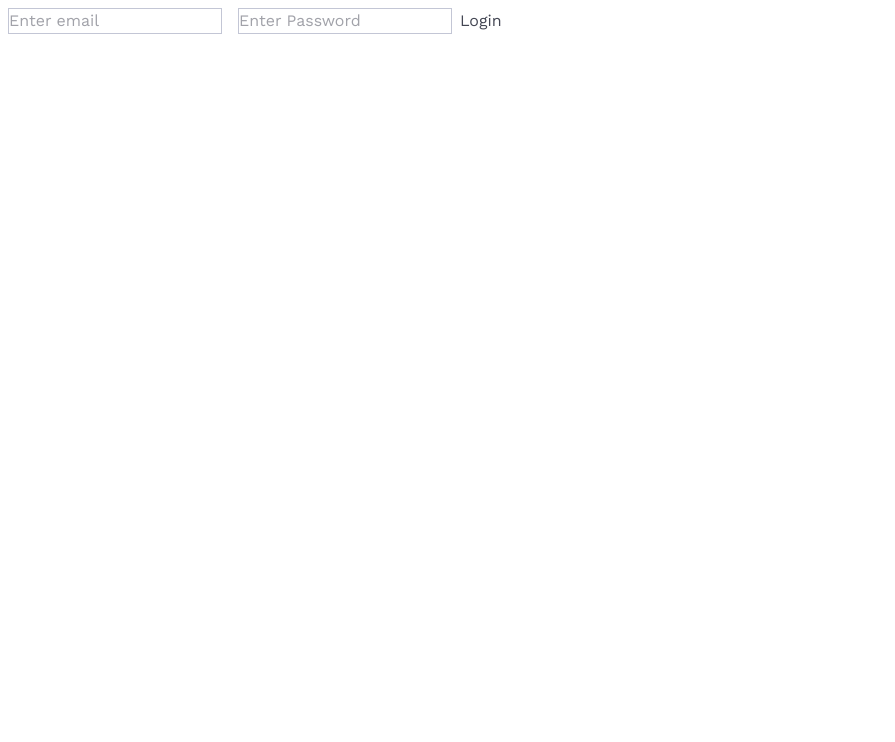
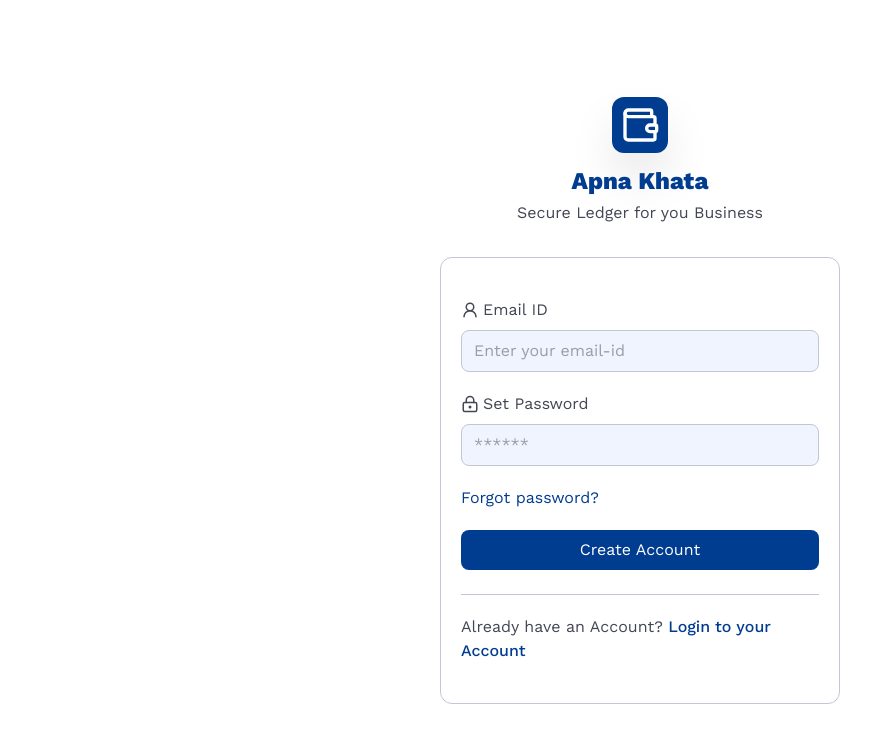
Before and after one commit to MeinFiroj/Apna-Khata, a React (Vite) app in the folder admin/: page /register in a window 1280 px wide. Before the commit this address led to /login. Shown: the top 742 px of the page, without its empty margins (0-895 px from the left). Built offline with nearby package versions, Linux system fonts and the light colour scheme; no server answers.

Commit message:
Complete admin register, login (auth flow) feature.

```diff
--- a/admin/src/pages/ForgotPass.jsx
+++ b/admin/src/pages/ForgotPass.jsx
@@ -1,9 +1,80 @@
-import React from 'react'
+import { useState } from "react";
+import Input from "../components/shared/Input";
+import Button from "../components/shared/Button";
+import { ArrowLeft, Link2, Mail } from "lucide-react";
+import { useNavigate } from "react-router-dom";
+import { forgotPassFunc } from "../api/authApi";
+import toast from "react-hot-toast";
+import Loader from "../components/shared/Loader";
 
 const ForgotPass = () => {
+  const navigate = useNavigate();
+  const [email, setEmail] = useState("");
+  const [loading, setLoading] = useState(false);
+  const [isMailSent, setIsMailSent] = useState(false);
+
+  const handleFormSubmit = async (e) => {
+    setLoading(true);
+    e.preventDefault();
+    const res = await forgotPassFunc(email);
+    if (res.success) {
+      toast.success(res.data.message || "Email sent!");
+      setIsMailSent(true);
+    } else toast.error(res.message);
+    setLoading(false);
+    setEmail("");
+  };
+
   return (
-    <div>ForgotPass</div>
-  )
-}
+    <div className="p-(--pad-phone) flex justify-center items-center h-screen">
+      <div className="max-w-90">
+        <div className="flex items-center gap-2">
+          <ArrowLeft
+            className="cursor-pointer"
+            size={20}
+            strokeWidth={2.5}
+            color="var(--clr-text-primary)"
+            onClick={() => navigate(-1)}
+          />
+          <h1 className="text-xl font-medium text-(--clr-text-primary)">
+            Reset password
+          </h1>
+        </div>
 
-export default ForgotPass
+        <p className={`mt-5 mb-9 pl-1 ${isMailSent ? 'text-(--clr-success)' : 'text-sm'}`}>
+          {isMailSent
+            ? "Check your email, a password reset link has been sent to your email."
+            : "We will send a password reset link to the provided email. Reset andlogin again"}
+        </p>
+
+        <div className="border rounded-xl px-5 py-10 mb-20 shadow">
+          <form onSubmit={handleFormSubmit}>
+            <Input
+              id="email"
+              name="email"
+              type="email"
+              required
+              value={email}
+              onChange={(e) => setEmail(e.target.value)}
+              label={"Email ID"}
+              inputIcon={<Mail size={18} />}
+              placeholder="Enter your email-id"
+            />
+            <Button
+              text={
+                <>
+                  <span>Send link</span> <Link2 size={20} />
+                </>
+              }
+              btnStyle="rounded-lg mt-5 mx-auto"
+              type="submit"
+            />
+          </form>
+        </div>
+      </div>
+      <Loader loading={loading} />
+    </div>
+  );
+};
+
+export default ForgotPass;
--- a/admin/src/pages/Login.jsx
+++ b/admin/src/pages/Login.jsx
@@ -1,8 +1,11 @@
 import { useState } from "react";
-import { login } from "../api/authApi";
+import { loginFunc, registerFunc } from "../api/authApi";
 import { useAuth } from "../hooks/useAuth";
 import toast from "react-hot-toast";
-import { useNavigate } from "react-router-dom";
+import { Link, useLocation, useNavigate } from "react-router-dom";
+import { Wallet, User2, LockKeyhole, ArrowRight } from "lucide-react";
+import Input from "../components/shared/Input";
+import Button from "../components/shared/Button";
 
 const Login = () => {
   const [formData, setFormData] = useState({
@@ -11,6 +14,7 @@ const Login = () => {
   });
   const { setAdmin } = useAuth();
   const navigate = useNavigate();
+  const { pathname } = useLocation();
 
   // input onChange func
   const handleChange = (e) => {
@@ -22,7 +26,9 @@ const Login = () => {
   const handleFormSubmit = async (e) => {
     e.preventDefault();
 
-    const res = await login(formData);
+    const res = await (pathname === "/register"
+      ? registerFunc(formData)
+      : loginFunc(formData));
 
     if (res.success) {
       toast.success(res.data.message);
@@ -35,31 +41,117 @@ const Login = () => {
   };
 
   return (
-    <div>
-      <form onSubmit={handleFormSubmit}>
-        <input
-          className="border m-2"
+    <div className="px-(--pad-phone) py-10 flex flex-col items-center justify-center min-h-screen">
+      <div className="flex flex-col items-center max-w-100">
+        <div
+          data-logo="Apna-Khata-Logo"
+          className="bg-(--clr-primary) w-fit p-2 rounded-xl shadow-2xl"
+        >
+          <Wallet size={40} color="white" />
+        </div>
+        <h1 className="font-extrabold text-2xl text-(--clr-primary) mt-3 mb-1">
+          Apna Khata
+        </h1>
+        <p className="">Secure Ledger for you Business</p>
+      </div>
+
+      <div className="border rounded-xl px-5 py-10 mt-8 max-w-100">
+        <form onSubmit={handleFormSubmit} className="flex flex-col gap-5">
+          <Input
+            id="email"
+            type="email"
+            name="email"
             value={formData.email}
             onChange={handleChange}
-          type="text"
+            required
+            label={"Email ID"}
+            labelIcon={<User2 size={18} />}
+            placeholder="Enter your email-id"
+          />
+          <Input
+            id="password"
+            type="password"
+            name="password"
+            value={formData.password}
+            onChange={handleChange}
+            required
+            label={`${pathname === "/register" ? "Set" : ""} Password`}
+            labelIcon={<LockKeyhole size={18} />}
+            placeholder="******"
+          />
+
+          <Link to="/forgot-password" className="text-(--clr-primary)">
+            Forgot password?
+          </Link>
+
+          <Button
+            text={
+              pathname === "/register" ? (
+                "Create Account"
+              ) : (
+                <>
+                  <span>Login to Account</span> <ArrowRight size={20} />
+                </>
+              )
+            }
+            btnStyle="rounded-lg"
+            type="submit"
+          />
+        </form>
+        <hr className="mt-6 mb-5" />
+        {pathname === "/register" ? (
+          <p>
+            <span>Already have an Account? </span>
+            <Link to="/login" className="text-(--clr-primary) font-medium">
+              Login to your Account
+            </Link>
+          </p>
+        ) : (
+          <p>
+            <span>Don't have an Account? </span>
+            <Link to="/register" className="text-(--clr-primary) font-medium">
+              Register now.
+            </Link>
+          </p>
+        )}
+      </div>
+    </div>
+  );
+};
+
+export default Login;
+
+{
+  /* <div>
+            <label className="flex items-center gap-1 mb-2 " htmlFor="email">
+              <User2 size={18} color="var(--clr-text-secondary)" />{" "}
+              <span>Email ID</span>
+            </label>
+            <input
+              id="email"
+              className="border rounded-lg w-full px-3 py-2 bg-(--clr-input-bg) outline-0"
+              value={formData.email}
+              onChange={handleChange}
+              type='email'
               name="email"
               required
-          placeholder="Enter email"
+              placeholder="Enter your email-id"
             />
+          </div>
+          <div>
+            <label className="flex items-center gap-1 mb-2 " htmlFor="password">
+              <LockKeyhole size={18} color="var(--clr-text-secondary)" />
+              <span>{pathname === "/register" && "Set"} Password</span>
+            </label>
             <input
-          className="border m-2"
+              id="password"
+              className="border rounded-lg w-full px-3 py-2 bg-(--clr-input-bg) outline-0"
               value={formData.password}
               onChange={handleChange}
               type="password"
               name="password"
               required
-          placeholder="Enter Password"
+              placeholder="******"
             />
-
-        <button>Login</button>
-      </form>
-    </div>
-  );
-};
-
-export default Login;
+          </div> */
+}
--- a/admin/src/pages/Register.jsx
+++ b/admin/src/pages/Register.jsx
@@ -1,5 +1,5 @@
 import { useState } from "react";
-import { register } from "../api/authApi";
+import { registerFunc } from "../api/authApi";
 import { toast } from "react-hot-toast";
 import { useAuth } from "../hooks/useAuth";
 
@@ -23,7 +23,7 @@ const Register = () => {
   // form onSubmit func
   const handleFormSubmit = async (e) => {
     e.preventDefault();
-    const res = await register(formData);
+    const res = await registerFunc(formData);
 
     if (res.success) {
       setAdmin(res.data.data);
--- a/admin/src/pages/ResetPass.jsx
+++ b/admin/src/pages/ResetPass.jsx
@@ -1,9 +1,88 @@
-import React from 'react'
+import { useEffect, useState } from "react";
+import Input from "../components/shared/Input";
+import Button from "../components/shared/Button";
+import { resetPassFunc } from "../api/authApi";
+import { useNavigate, useParams } from "react-router-dom";
+import toast from "react-hot-toast";
+import Loader from "../components/shared/Loader";
 
 const ResetPass = () => {
+  const [password, setPassword] = useState("");
+  const [confirmPass, setConfirmPass] = useState("");
+  const [error, setError] = useState(null);
+  const { token } = useParams();
+  const [loading, setLoading] = useState(false);
+  const navigate = useNavigate();
+
+  useEffect(() => {
+    if (password !== confirmPass) setError("Password does not match");
+    else setError(null);
+  }, [confirmPass]);
+
+  const handleFormSubmit = async (e) => {
+    e.preventDefault();
+    setLoading(true);
+    const res = await resetPassFunc(password, token);
+    if (res.success) {
+      toast.success(res.data.message || "Password changed successfully!");
+    } else toast.error(res.message);
+
+    navigate("/login");
+    setLoading(false);
+    setPassword("");
+    setConfirmPass("");
+  };
+
   return (
-    <div>ResetPass</div>
-  )
-}
+    <div className="p-(--pad-phone) flex justify-center pt-10 h-screen">
+      <div className="max-w-90 w-full">
+        <h1 className="text-xl font-medium text-(--clr-text-primary) mb-10">
+          Create New Password
+        </h1>
 
-export default ResetPass
+        <form
+          onSubmit={handleFormSubmit}
+          className="w-full flex flex-col gap-5 border rounded-lg p-5"
+        >
+          <Input
+            id="password"
+            name="password"
+            type="password"
+            required
+            value={password}
+            onChange={(e) => setPassword(e.target.value)}
+            label="Password"
+            placeholder="******"
+          />
+          <Input
+            id="password"
+            name="password"
+            type="password"
+            required
+            value={confirmPass}
+            onChange={(e) => setConfirmPass(e.target.value)}
+            label="Confirm Password"
+            placeholder="******"
+          />
+          {error ? (
+            <span className="text-(--clr-danger) text-sm">{error}</span>
+          ) : (
+            ""
+          )}
+
+          <hr className="my-2" />
+
+          <p className=" text-sm">
+            Choose a strong password - at least 6 characters, with uppercase,
+            lowercase, a number, and a special character.{" "}
+          </p>
+
+          <Button text="Confirm" btnStyle="rounded-lg" />
+        </form>
+      </div>
+      <Loader loading={loading} />
+    </div>
+  );
+};
+
+export default ResetPass;
--- a/admin/src/routes/MainRoutes.jsx
+++ b/admin/src/routes/MainRoutes.jsx
@@ -1,4 +1,4 @@
-import { useContext, useState } from "react";
+import { useState } from "react";
 import { Navigate, Route, Routes } from "react-router-dom";
 import Login from "../pages/Login";
 import Register from "../pages/Register";
@@ -7,10 +7,13 @@ import ResetPass from "../pages/ResetPass";
 import Dashboard from "../pages/Dashboard";
 import CustomerList from "../pages/CustomerList";
 import CustomerDetail from "../pages/CustomerDetail";
-import { authContext } from "../context/AuthContext";
+import { useAuth } from "../hooks/useAuth";
+import Loader from "../components/shared/Loader";
 
 const MainRoutes = () => {
-  const { admin } = useContext(authContext);
+  const { admin, loading } = useAuth();
+
+  if (loading) return <Loader />;
 
   return (
     <Routes>
@@ -27,7 +30,7 @@ const MainRoutes = () => {
       ) : (
         <>
           <Route path="/login" element={<Login />} />
-          <Route path="/signup" element={<Register />} />
+          <Route path="/register" element={<Login />} />
           <Route path="*" element={<Navigate to="/login" replace />} />
         </>
       )}
```
Also changed, not shown: admin/src/api/authApi.js (+33 -6 lines), admin/src/context/AuthContext.jsx (line endings or trailing spaces). Lines whose indentation alone changed are shown as unchanged.
